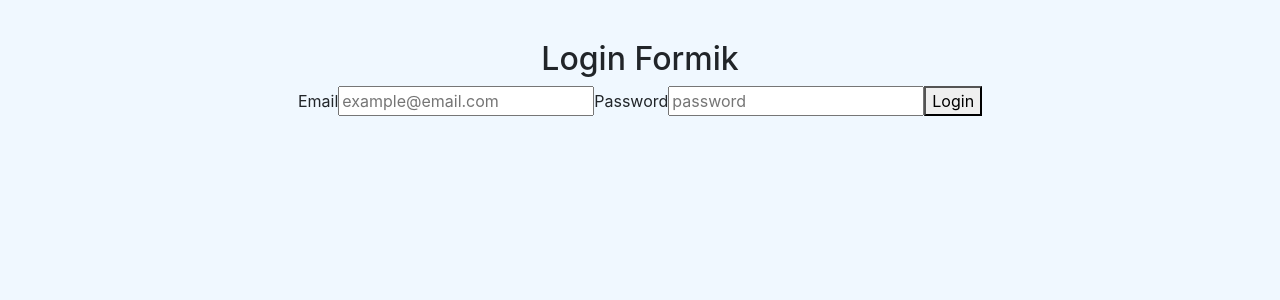
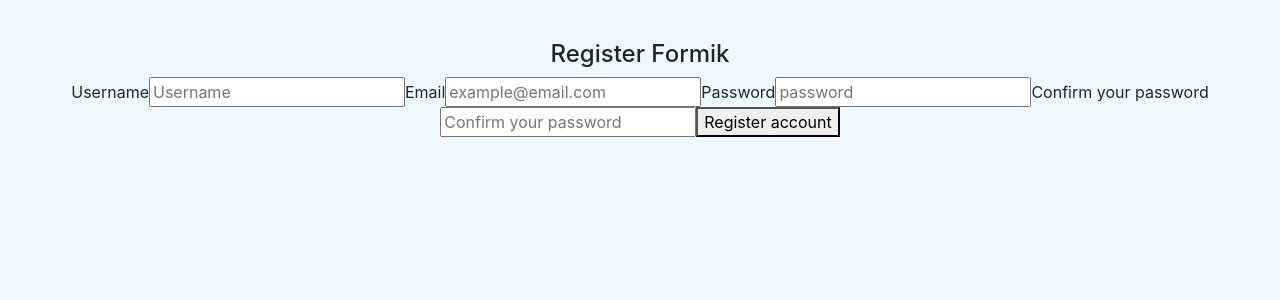
Before and after one commit to DanielAbadNoriega/OB_M5_Hooks, a React (Create React App) app: page / in a window 1280 px wide. Shown: the top 300 px of the page. Built offline with nearby package versions, Linux system fonts and the light colour scheme.

Commit message:
Iteration: login Formik and Yup completed

```diff
--- a/src/App.js
+++ b/src/App.js
@@ -1,12 +1,13 @@
 //import logo from "./logo.svg";
 import "./App.css";
+import RegisterFormik from "./components/pure/forms/registerFormik";
 //import Father from "./components/container/father";
 //import Ejemplo4 from "./hooks/Ejemplo4";
 //import MiComponenteConContexto from "./hooks/Ejemplo3";
 //import Greeting from './components/pure/greeting';
 //import GreetingF from './components/pure/greetingF';
 //import TaskListComponent from "./components/container/task_list";
-import LoginFormik from "./components/pure/forms/loginFormik";
+//import LoginFormik from "./components/pure/forms/loginFormik";
 //import GreetingStyled from "./components/pure/greetingStyled";
 //import Ejemplo1 from './hooks/Ejemplo1';
 //import Ejemplo2 from './hooks/Ejemplo2';
@@ -40,7 +41,8 @@
         {/* <Father></Father> */}
 
       {/* Ejemplos de Formik y Yup */}
-        <LoginFormik></LoginFormik>
+        {/* <LoginFormik></LoginFormik> */}
+        <RegisterFormik></RegisterFormik>
 
       {/* PROYECTO FINAL */}
         {/* <TaskListComponent></TaskListComponent> */}
--- /dev/null
+++ b/src/components/pure/forms/registerFormik.jsx
@@ -0,0 +1,168 @@
+import React, { useState, useRef } from "react";
+import { Formik, Form, Field, ErrorMessage } from "formik";
+import * as Yup from "yup";
+
+//Models
+import { User } from "../../../models/user.class";
+import { ROLES } from "../../../models/roles.enum";
+
+const RegisterFormik = () => {
+  let user = new User();
+
+  const initialValues = {
+    username: "",
+    email: "",
+    password: "",
+    confirm: "", //
+    role: ROLES.USER,
+  };
+
+  const registerSchema = Yup.object().shape({
+    username: Yup.string()
+      .min(6, "Username is too short.")
+      .max(50, "Username too long.")
+      .required("Username is required."),
+    email: Yup.string()
+      .email("Invalid email format.")
+      .required("Email is required."),
+    role: Yup.string()
+      .oneOf([ROLES.USER, ROLES.ADMIN], "You must select a role: user / Admin.")
+      .required("Role is required."),
+    password: Yup.string()
+      .min(8, "Password too short.")
+      .required("Password is required."),
+    /* Para el confirm, aplicamos el ".when()" con la condición de que compruebe el campo de password y como segundo parámetro añadimos las condiciones */
+    confirm: Yup.string()
+      .when("password", {
+        //con la propiedad "is:..." recibimos el valor del campo password ("value"), realizamos la comprobación del valor recibido en "value" con la condición
+        is: (value) => (value && value.length > 0 ? true : false),
+        then: Yup.string().oneOf(
+          //Una vez validada la condición del "is:...", nos devuelven el "value" y con "oneOf" generamos la lista de condiciones que nos interesan
+          [Yup.ref("password")], //Con ".ref" nos referiremos al campo de "password"
+          "¡Passwords must match!"
+        ),
+      })
+      .required("You must confirm the password."),
+  });
+
+  const submitForm = (values) => {
+    alert("[RegisterFormik] Register user");
+  };
+
+  return (
+    <div>
+      <h4>Register Formik</h4>
+      <Formik
+        initialValues={initialValues}
+        // *** Yup Validation Schema ***
+        validationSchema={registerSchema}
+        // ** onSubmit Event
+        onSubmit={async (values) => {
+          await new Promise((r) => setTimeout(r, 1000));
+          alert(JSON.stringify(values, null, 2));
+        }}
+      >
+        {({
+          values,
+          touched,
+          errors,
+          isSubmitting,
+          handleChange,
+          handleBlur,
+        }) => (
+          <Form>
+
+            {/* PASSWORD */}
+            <label htmlFor="username">Username</label>
+            <Field
+              id="username"
+              type="username"
+              name="username"
+              placeholder="Username"
+            />
+
+            {/* USERNAME ERRORS */}
+            {errors.username && touched.username && (
+              //<div className="error">
+              //<p>{errors.email}</p>
+              //</div>
+
+              //Con component="div" el error message estará imbuido en un div
+              <ErrorMessage component="div" name="username" />
+            )}
+
+            {/* EMAIL */}
+            <label htmlFor="email">Email</label>
+            <Field
+              id="email"
+              type="email"
+              name="email"
+              placeholder="example@email.com"
+            />
+
+            {/* EMAIL ERRORS */}
+            {errors.email && touched.email && (
+              //<div className="error">
+              //<p>{errors.email}</p>
+              //</div>
+
+              //Con component="div" el error message estará imbuido en un div
+              <ErrorMessage component="div" name="email" />
+            )}
+
+            {/* ROLE */}
+            {/* <label htmlFor="role">Role</label>
+            <Field component="select" id="role" name="role" multiple={true}>
+              <option value={ROLES.ADMIN}>Admin</option>
+              <option value={ROLES.USER}>User</option>
+            </Field> */}
+
+            {/* PASSWORD */}
+            <label htmlFor="password">Password</label>
+            <Field
+              id="password"
+              name="password"
+              placeholder="password"
+              type="password"
+              autoComplete="on"
+            />
+
+            {/* PASSWORD ERRORS */}
+            {errors.password && touched.password && (
+              //<div className="error">
+              //<p>{errors.password}</p>
+              //</div>
+
+              //Con component="div" el error message estará imbuido en un div
+              <ErrorMessage component="div" name="password" />
+            )}
+
+            {/* CONFIRM PASSWORD */}
+            <label htmlFor="confirm">Confirm your password</label>
+            <Field
+              id="confirm"
+              name="confirm"
+              placeholder="Confirm your password"
+              type="password"
+              autoComplete="on"
+            />
+
+            {/* CONFIRM PASSWORD ERRORS */}
+            {errors.confirm && touched.confirm && (
+              //<div className="error">
+              //<p>{errors.password}</p>
+              //</div>
+
+              //Con component="div" el error message estará imbuido en un div
+              <ErrorMessage component="div" name="confirm" />
+            )}
+            <button type="submit">Register account</button>
+            {isSubmitting ? <p>Sending your credentials...</p> : null}
+          </Form>
+        )}
+      </Formik>
+    </div>
+  );
+};
+
+export default RegisterFormik;
--- /dev/null
+++ b/src/models/roles.enum.js
@@ -0,0 +1,4 @@
+export const ROLES = {
+  USER: "user",
+  ADMIN: "admin"
+}
--- /dev/null
+++ b/src/models/user.class.js
@@ -0,0 +1,15 @@
+import { ROLES } from "./roles.enum";
+
+export class User {
+  username = "";
+  email = "";
+  password = "";
+  role = ROLES.USER;
+
+  constructor(username, email, password, role) {
+    this.username = username;
+    this.email = email;
+    this.password = password;
+    this.role = role;
+  }
+}
```
